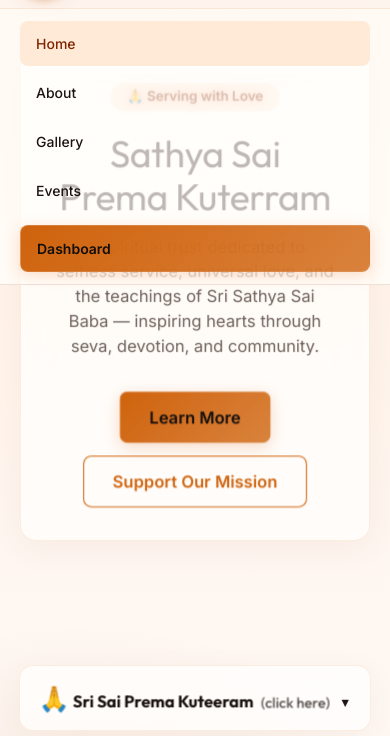
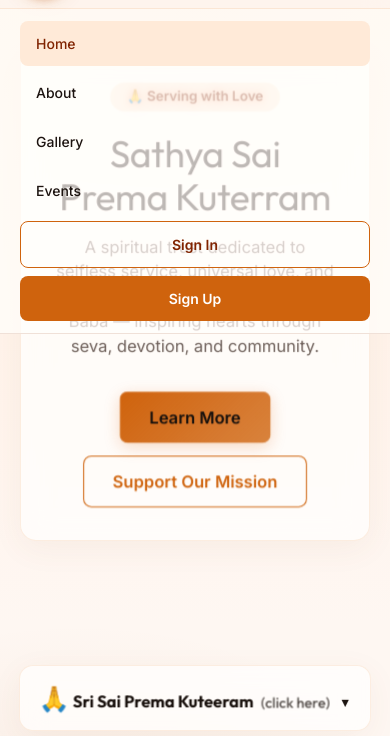
Before and after one commit to Saipremakuteeram-orgin/SSDPK-orgin, a plain HTML site: page index.html in a window 390 px wide. Both pictures are taken after a click on the button "Menu". Shown: the part 63-799 px from the top of the page. Drawn offline with nearby package versions, Linux system fonts and the light colour scheme.

Commit message:
style: add beautiful Sign In and Sign Up buttons dynamically in header navigation

```diff
--- a/css/theme.css
+++ b/css/theme.css
@@ -861,3 +861,42 @@
 .glow-card:hover::after {
   opacity: 1;
 }
+
+/* Navigation Sign In / Sign Up / Sign Out styles */
+.nav-links a.nav-login-btn {
+  border: 1px solid var(--accent);
+  color: var(--accent-dark) !important;
+  font-weight: 600;
+  margin-left: 8px;
+}
+.nav-links a.nav-login-btn:hover {
+  background: var(--accent-light);
+}
+.nav-links a.nav-signup-btn {
+  background: var(--accent);
+  color: white !important;
+  font-weight: 600;
+  margin-left: 4px;
+}
+.nav-links a.nav-signup-btn:hover {
+  background: var(--accent-dark);
+}
+.nav-links a.nav-logout-btn {
+  border: 1px solid var(--danger);
+  color: var(--danger) !important;
+  font-weight: 600;
+  margin-left: 8px;
+}
+.nav-links a.nav-logout-btn:hover {
+  background: oklch(95% 0.05 30);
+}
+
+@media (max-width: 768px) {
+  .nav-links a.nav-login-btn,
+  .nav-links a.nav-signup-btn,
+  .nav-links a.nav-logout-btn {
+    margin-left: 0;
+    margin-top: 4px;
+    text-align: center;
+  }
+}
--- a/js/main.js
+++ b/js/main.js
@@ -19,13 +19,62 @@
     });
   }
 
-  // Active nav link
-  var currentPath = window.location.pathname.split('/').pop() || 'index.html';
-  document.querySelectorAll('.nav-links a').forEach(function(link) {
-    if (link.getAttribute('href') === currentPath) {
-      link.classList.add('active');
+  function renderDynamicNav() {
+    var navLinks = document.getElementById('navLinks');
+    if (navLinks) {
+      console.log('Dynamic nav links checking... navLinks found.');
+      var session = null;
+      try {
+        session = JSON.parse(localStorage.getItem('sspk_session'));
+        console.log('Session retrieved in main.js:', session);
+      } catch (e) {
+        console.error(e);
+      }
+
+      var linksHtml = '';
+      linksHtml += '<a href="index.html">Home</a>';
+      linksHtml += '<a href="about.html">About</a>';
+      linksHtml += '<a href="gallery.html">Gallery</a>';
+      linksHtml += '<a href="events.html">Events</a>';
+
+      if (session) {
+        linksHtml += '<a href="dashboard.html" class="donate-btn">Dashboard</a>';
+        linksHtml += '<a href="#" id="navLogoutBtn" class="nav-logout-btn">Sign Out</a>';
+      } else {
+        linksHtml += '<a href="login.html" class="nav-login-btn">Sign In</a>';
+        linksHtml += '<a href="signup.html" class="nav-signup-btn">Sign Up</a>';
+      }
+
+      navLinks.innerHTML = linksHtml;
+
+      // Handle sign out
+      var navLogoutBtn = document.getElementById('navLogoutBtn');
+      if (navLogoutBtn) {
+        navLogoutBtn.addEventListener('click', function(e) {
+          e.preventDefault();
+          localStorage.removeItem('sspk_session');
+          if (window.supabase) {
+            window.supabase.auth.signOut().catch(function(err) { console.warn(err); });
+          }
+          window.location.href = 'login.html';
+        });
+      }
+
+      // Active nav link highlight
+      var currentPath = window.location.pathname.split('/').pop() || 'index.html';
+      currentPath = currentPath.split('?')[0];
+      document.querySelectorAll('.nav-links a').forEach(function(link) {
+        var href = link.getAttribute('href');
+        if (href && href.split('?')[0] === currentPath) {
+          link.classList.add('active');
+        }
+      });
     }
-  });
+  }
+
+  // Run renderDynamicNav
+  renderDynamicNav();
+  window.addEventListener('DOMContentLoaded', renderDynamicNav);
 
   // Lightbox
   var lightbox = document.getElementById('lightbox');
```
